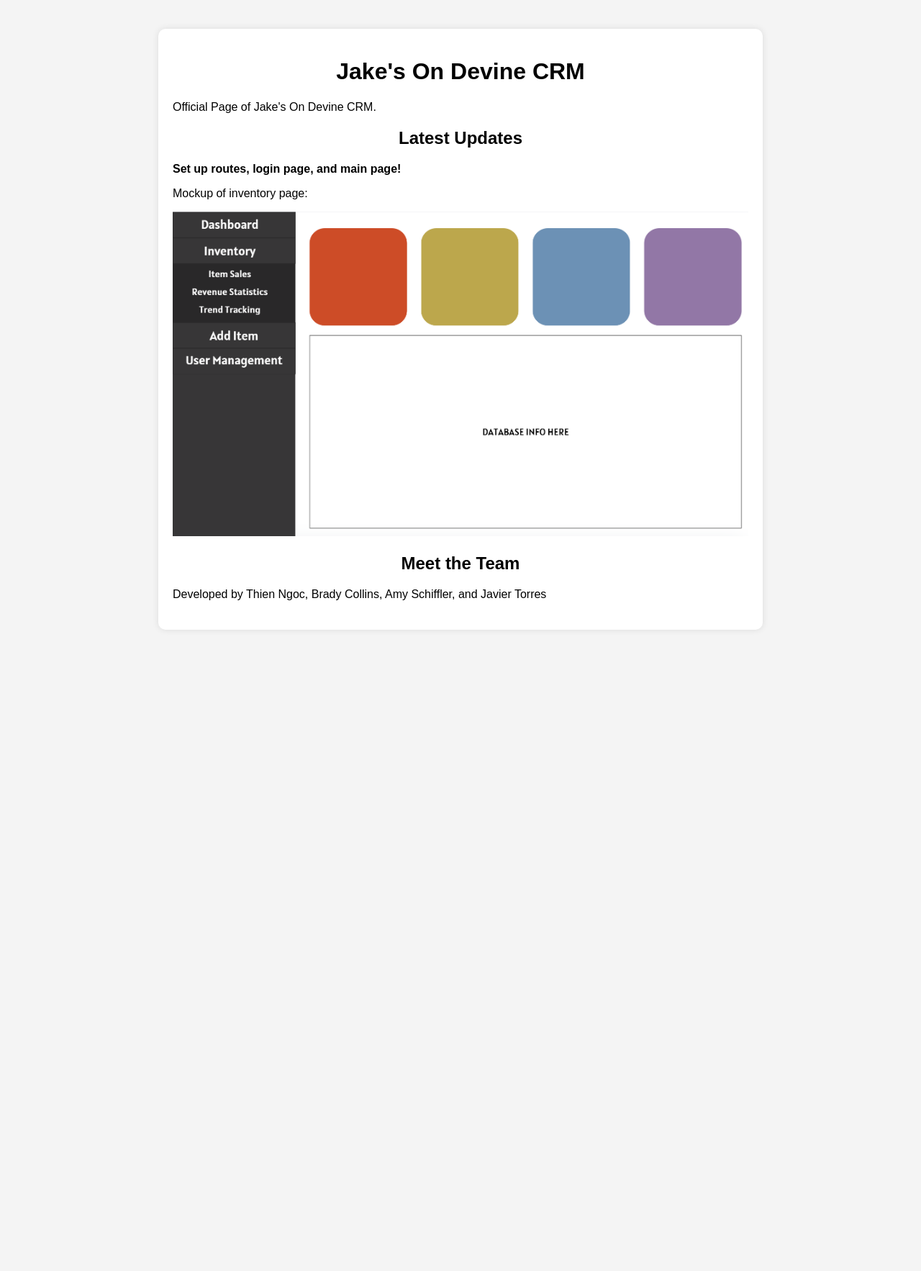
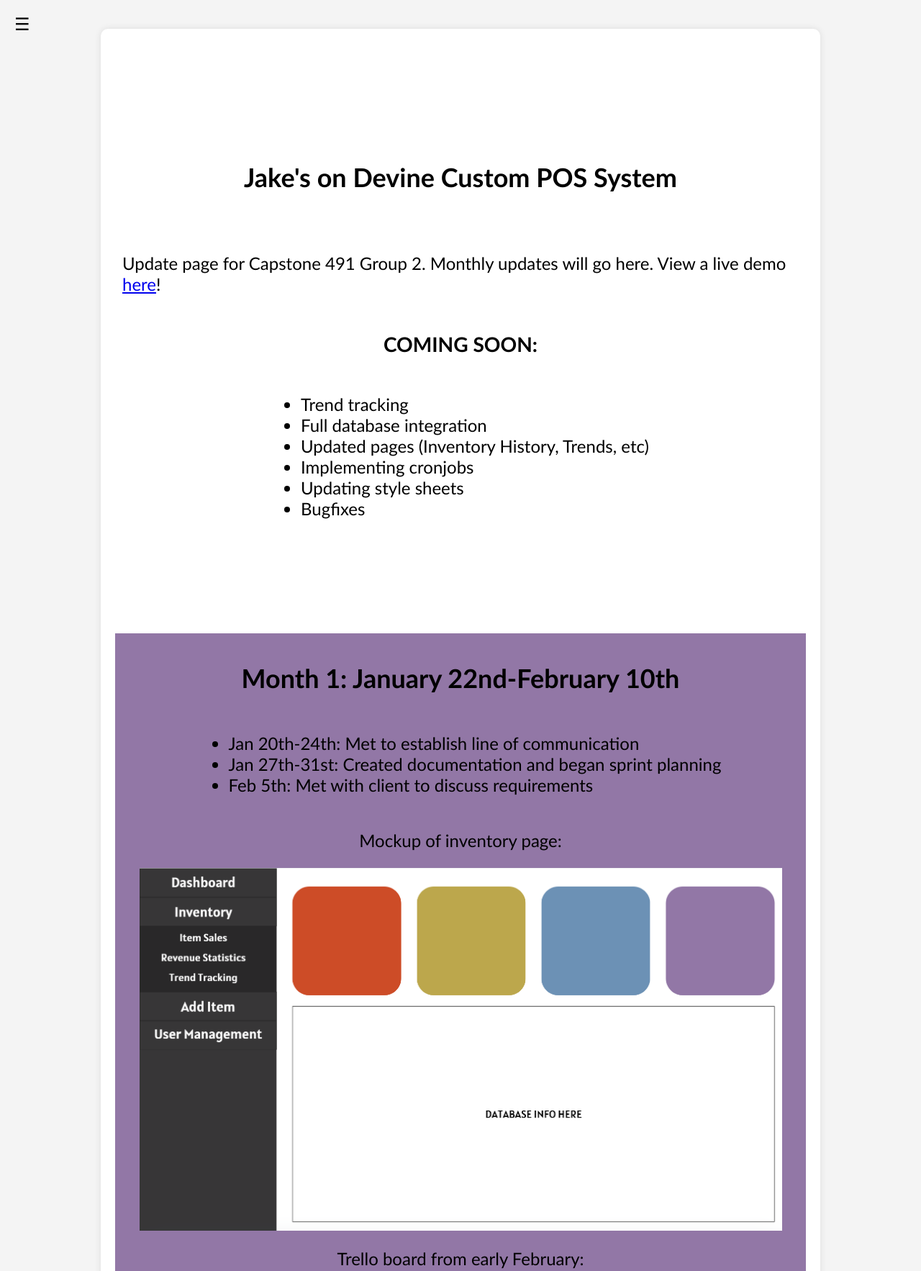
Before and after one commit to JakeOnDevineCRM/JakeOnDevineCRM.github.io, a plain HTML site: page index.html in a window 1280 px wide. Shown: the top 1766 px of the page at 72% size. Before the commit the page ends 915 px from the top, so only its background shows below. Drawn offline with Linux system fonts and the light colour scheme.

Commit message:
Update webpage to include monthly updates

```diff
--- a/index.html
+++ b/index.html
@@ -3,47 +3,70 @@
 <head>
     <meta charset="UTF-8">
     <meta name="viewport" content="width=device-width, initial-scale=1.0">
-    <title>Jake's On Devine CRM</title>
-    <style>
-        body {
-            font-family: Arial, sans-serif;
-            margin: 20px;
-            padding: 20px;
-            background-color: #f4f4f4;
-        }
-        .container {
-            max-width: 800px;
-            margin: auto;
-            background: white;
-            padding: 20px;
-            border-radius: 10px;
-            box-shadow: 0 0 10px rgba(0, 0, 0, 0.1);
-        }
-        h1, h2 {
-            text-align: center;
-        }
-        .section {
-            margin-bottom: 20px;
-        }
-    </style>
+    <title>Capstone Group 2 - Jake's on Devine Custom POS System</title>
+    <link rel="stylesheet" href="main.css">
 </head>
 <body>
+
+    <button class="hamburger" onclick="toggleMenu()">☰</button>
     <div class="container">
-        <h1>Jake's On Devine CRM</h1>
-        <p>Official Page of Jake's On Devine CRM.</p>
+    <nav class="sidebar" id="sidebar">
+        <a href="#meettheteam" onclick="toggleMenu()">Meet The Team</a>
+        <a href="#month1" onclick="toggleMenu()">Month 1</a>
+        <a href="#month2" onclick="toggleMenu()">Month 2</a>
+    </nav>
+    <div class="content" id="content">
+        <section id="header">
+            <h1>Jake's on Devine Custom POS System</h1><br>
+            <p>Update page for Capstone 491 Group 2. Monthly updates will go here. View a live demo <a href="jakecrm.onrender.com">here</a>!</p>
+            <h3>COMING SOON:</h3>
+            <ul>
+                <li>Trend tracking</li>
+                <li>Full database integration</li>
+                <li>Updated pages (Inventory History, Trends, etc)</li>
+                <li>Implementing cronjobs</li>
+                <li>Updating style sheets</li>
+                <li>Bugfixes</li>
+            </ul>
+        </section>
+        <section id="month1">
+            <h1>Month 1: January 22nd-February 10th</h1>
+            <ul>
+                <li>Jan 20th-24th: Met to establish line of communication</li>
+                <li>Jan 27th-31st: Created documentation and began sprint planning</li>
+                <li>Feb 5th: Met with client to discuss requirements</li>
+            </ul>
+            <p>Mockup of inventory page:</p>
+            <img src="images/inventory_mockup.png" alt ="Mockup of inventory page" width="95%">
+            <p>Trello board from early February:</p>
+            <img src="images/february16_trello.png" alt ="Trello Board" width="95%">
+        </section>
+        <section id="month2">
+            <h1>Month 2: February 11th-March 10th</h1>
+            <ul>
+                <li>Feb 10th-14th: Began creating basic pages and database based on shared schema</li>
+                <li>Feb 12th: Met with Group 8 to discuss shared database</li>
+                <li>Feb 19th: Met with client to update on database research and progress</li>
+                <li>Feb 20th-Mar 7th: Continued development on databases and updating pages to reflect design</li>
+            </ul>
+            <p>Trello board from early March:</p>
+            <img src="images/march10_trello.png" alt ="Trello board in March" width="95%">
+            <p>Original home page:</p>
+            <img src="images/website_original.png" alt ="Home page in early March" width="95%">
+            <p>Inventory demo:</p>
+            <img src="images/demo.gif" alt ="Database demo" width="95%">
+        </section>
+        <section id="meettheteam">
+            <h1>Meet the Team</h1>
+            <p>Amy Schiffler: Front End Developer & Team Lead</p>
+            <p>Javier Torres: Front End Developer & Team Lead</p>
+            <p>Thien Ngoc Tran: Back End Developer</p>
+            <p>Brady Collins: Database Developer</p>
+        </section>
+    </div>
+    <script src="index.js"></script>
+    </div>
 
-        <div class="section">
-            <h2>Latest Updates</h2>
-            <p><strong>Set up routes, login page, and main page!</strong></p>
-            Mockup of inventory page:
-            <p><img src="images/inventory_mockup.png" alt="mockup of inventory page" width="100%"></p>
-        </div>
-
-        <div class="section">
-            <h2>Meet the Team</h2>
-            <p>Developed by Thien Ngoc, Brady Collins, Amy Schiffler, and Javier Torres</p>
-        </div>
-
-    </div>
+    <footer>Last updated: 3/10/25</footer>
 </body>
 </html>
--- /dev/null
+++ b/index.js
@@ -0,0 +1,12 @@
+function toggleMenu() {
+    var menu = document.getElementById('sidebar');
+    var content = document.getElementById('content');
+    if (menu.style.display === 'flex') {
+        menu.style.display = 'none';
+        content.style.marginLeft = '0';
+    } else {
+        menu.style.display = 'flex';
+        menu.style.width = '250px';
+        content.style.marginLeft = '250px';
+    }
+}
--- /dev/null
+++ b/main.css
@@ -0,0 +1,80 @@
+body {
+    font-family: 'Gill Sans', 'Gill Sans MT', Calibri, 'Trebuchet MS', sans-serif;
+    margin: 20px;
+    padding: 20px;
+    background-color: #f4f4f4;
+    scroll-behavior: smooth;
+}
+
+.container {
+    max-width: 80%;
+    margin: auto;
+    background: rgb(255, 255, 255);
+    padding: 20px;
+    border-radius: 10px;
+    box-shadow: 0 0 10px rgba(0, 0, 0, 0.1);
+}
+
+.sidebar {
+    display: none;
+    flex-direction: column;
+    background-color: #373637;
+    position: fixed;
+    top: 0;
+    left: 0;
+    width: 250px;
+    height: 100%;
+    padding-top: 60px;
+}
+
+.sidebar a {
+    color: white;
+    text-decoration: none;
+    padding: 15px;
+    display: block;
+    text-align: left;
+}
+.sidebar a:hover {
+    background-color: #292829;
+}
+
+.hamburger {
+    background: none;
+    border: none;
+    font-size: 24px;
+    cursor: pointer;
+    padding: 10px;
+    position: fixed;
+    top: 10px;
+    left: 10px;
+    z-index: 1000;
+}
+
+
+.content {
+    margin-left: 0;
+    width: 100%;
+    transition: margin-left 0.3s;
+}
+
+section {
+    min-height: 100vh;
+    display: flex;
+    justify-content: center;
+    align-items: center;
+    font-size: 24px;
+    flex-direction: column;
+    padding: 10px;
+}
+
+footer{
+    padding: 10px;
+}
+
+#meettheteam { background-color: #6c91b5; }
+#month1 { background-color: #9277a6; }
+#month2 { background-color: #bca74c; }
+#month3 { background-color: #cd4c27;}
+#header {
+    max-height: 250px;
+}
```
Also changed, not shown: images/february16_trello.png (added), images/march3_homepage.png (added), images/website_original.png (added), 2 other files.
